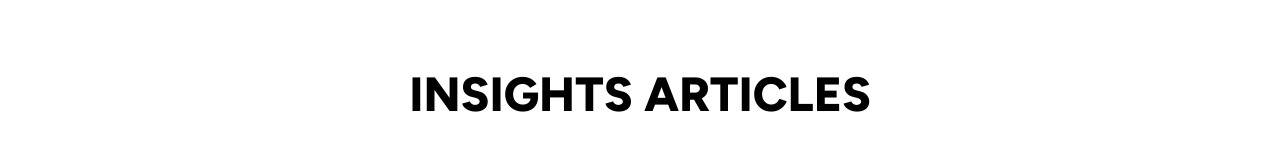
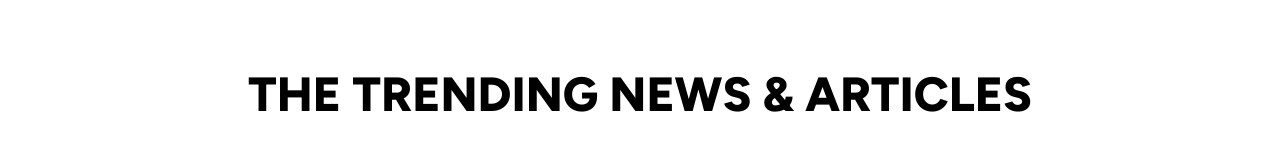
Before and after one commit to AbiodunVlad/U40CEOs-Full-Website-NextJS, a Next.js app: page /blog in a window 1280 px wide. Shown: the part 223-391 px from the top of the page. Built offline with nearby package versions, Linux system fonts and the light colour scheme; no server answers.

Commit message:
Blog update

```diff
--- a/src/app/blog/page.tsx
+++ b/src/app/blog/page.tsx
@@ -103,7 +103,7 @@ export default function Blog() {
 
       <div className="flex flex-col px-5 md:px-20 items-center justify-center pt-10 md:pt-20 pb-20">
         <h1 className="w-full font-extrabold text-black text-center text-4xl lg:text-5xl mb-20 uppercase">
-          insights articles
+          THE TRENDING NEWS & ARTICLES
         </h1>
 
         <div className="flex flex-col w-full">
```
